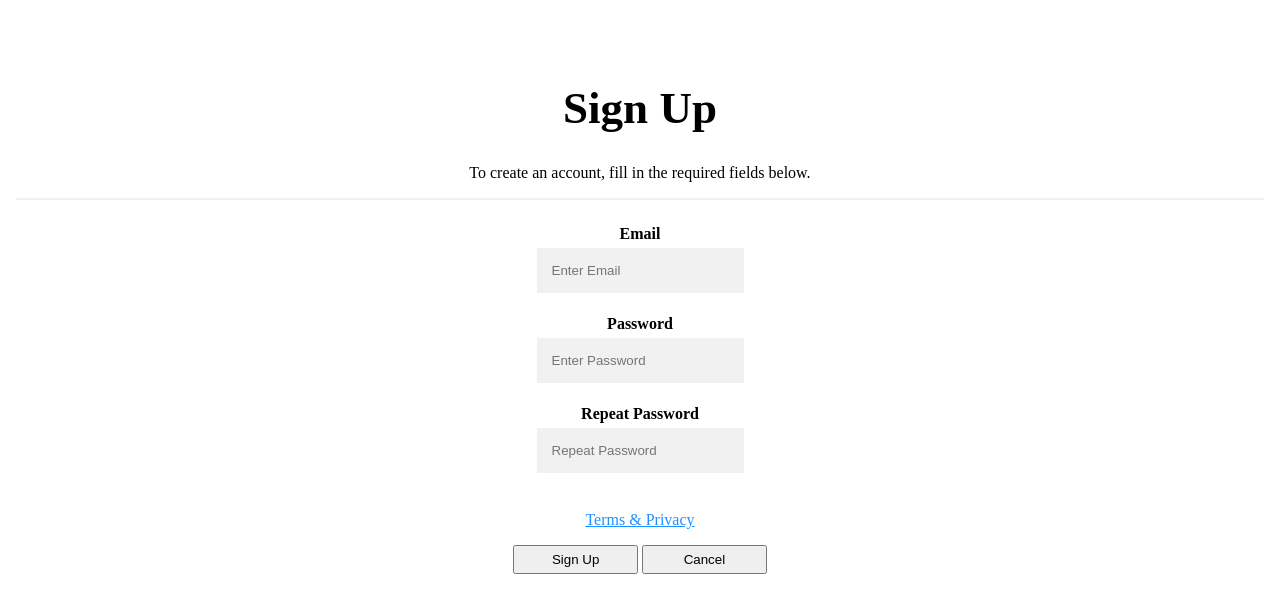
After one commit to aliciah18-meet/myprettywebsite, a PHP site: page /signup.html in a window 1280 px wide. The commit adds this page. Shown: the top 613 px of the page. Run offline with PHP 8.4, Linux system fonts and the light colour scheme.

Commit message:
did the sign up page

```diff
--- a/home.html
+++ b/home.html
@@ -7,10 +7,11 @@
 </head>
 <body>
 <div class="navbar" id="mynavbar">
-  <a class="active" href="#home">Home</a>
+  <a href="#home">Home</a>
   <a href="#login">Log in</a>
   <a href="#signup">Sign Up</a>
   <a href="#help">Help</a>
+  <a href="#about">About</a>
   <a href="#contactus">Contact Us</a>
 </div>
 
--- /dev/null
+++ b/signup.css
@@ -0,0 +1,57 @@
+* {box-sizing: border-box}
+
+/* Full-width input fields */
+  input[type=text], input[type=password] {
+  box-sizing: border-box;
+  padding: 15px;
+  margin: 5px 0 22px 0;
+  display: inline-block;
+  border: none;
+  background: #f1f1f1;
+}
+
+input[type=text]:focus, input[type=password]:focus {
+  background-color: #ddd;
+  outline: none;
+}
+
+hr {
+  border: 1px solid #f1f1f1;
+  margin-bottom: 25px;
+}
+
+/* Set a style for all buttons */
+button {
+  padding: 5px 5px;
+}
+
+
+
+/* Float cancel and signup buttons and add an equal width */
+.cancelbtn, .signupbtn {
+  float: center;
+  width: 10%;
+}
+
+/* Add padding to container elements */
+.container {
+  padding: 8px;
+  text-align: center;
+}
+
+/* Clear floats */
+.clearfix::after {
+  content: "";
+  clear: both;
+  display: table;
+}
+
+/* Change styles for cancel button and signup button on extra small screens */
+@media screen and (max-width: 300px) {
+  .cancelbtn, .signupbtn {
+    width: 100%;
+  }
+}
+
+h1{ font-size: 45px;
+ }
--- /dev/null
+++ b/signup.html
@@ -0,0 +1,37 @@
+<!DOCTYPE html>
+<html>
+<head>
+	<link rel="stylesheet" type="text/css" href="signup.css">
+	<title>Sign Up</title>
+</head>
+<body>
+<br><br>
+<form action="action_page.php">
+  <div class="container">
+    <h1>Sign Up</h1>
+    <p>To create an account, fill in the required fields below.</p>
+    <hr>
+
+    <label><b>Email</b><br></label>
+    <input type="text" placeholder="Enter Email" name="email" required>
+    <br>
+    <label><b>Password</b><br></label>
+    <input type="password" placeholder="Enter Password" name="psw" required>
+    <br>
+    <label><b>Repeat Password</b><br></label>
+    <input type="password" placeholder="Repeat Password" name="psw-repeat" required>
+
+
+
+    <p><a href="#" style="color:dodgerblue">Terms & Privacy</a>		</p>
+
+    <div class="clearfix">
+      <button type="submit" class="signupbtn">Sign Up</button>
+      <button type="button" class="cancelbtn">Cancel</button>
+
+    </div>
+  </div>
+</form>
+
+</body>
+</html>
```
Also changed, not shown: home.css (+4 -4 lines), login.css (+5 -2 lines), login.html (+11 -6 lines), 1 other file.
